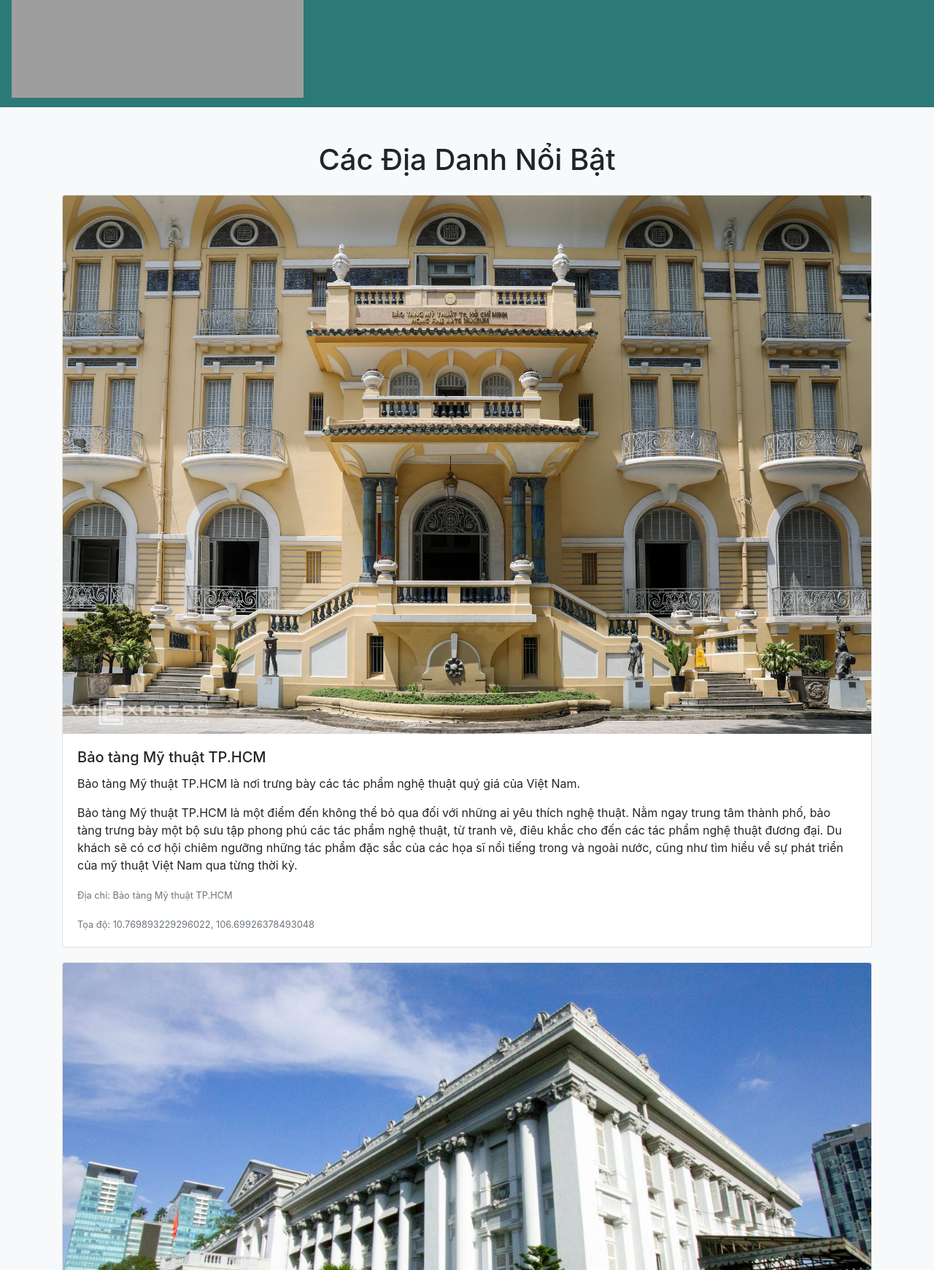
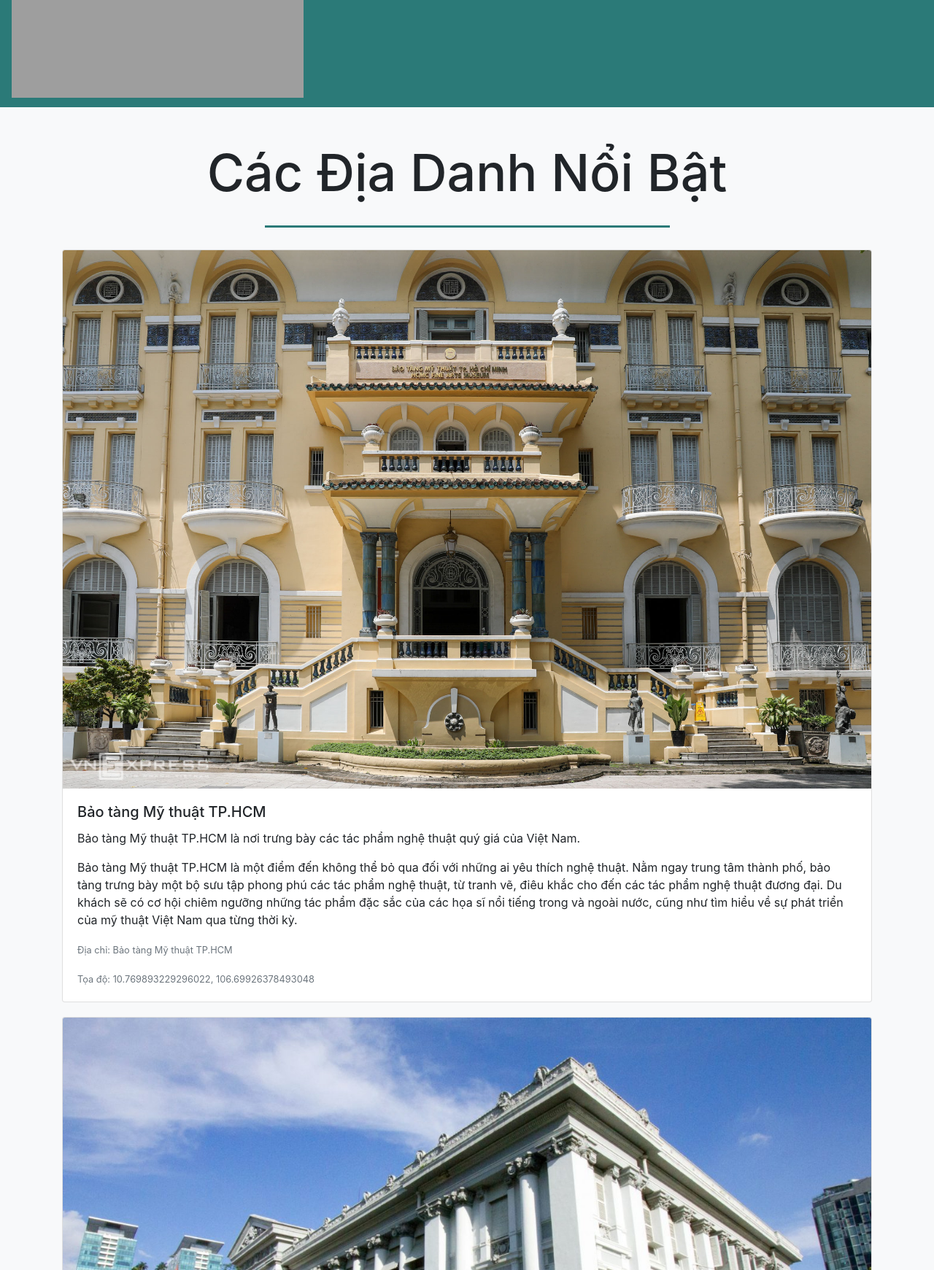
Before and after one commit to Hoctapjs/ThuatToanGTS_ThayTho, a Flask app: page /ditich/ in a window 1280 px wide. Shown: the part 179-1920 px from the top of the page at 73% size. Run offline with Flask 3, Linux system fonts and the light colour scheme; some libraries are stand-ins or nearby versions; grey boxes are pictures that could not be loaded.

Commit message:
sửa lại heading trang di tích

```diff
--- a/templates/ditich.html
+++ b/templates/ditich.html
@@ -6,6 +6,8 @@
     <meta name="viewport" content="width=device-width, initial-scale=1.0">
     <title>Di Tích - Khám Phá Di Tích Lịch Sử</title>
     <link rel="stylesheet" href="https://stackpath.bootstrapcdn.com/bootstrap/4.5.2/css/bootstrap.min.css">
+    <link rel="icon" href="/static/image/map.png" type="image/x-icon">
+
     <style>
         body {
             background-color: #f8f9fa;
@@ -131,7 +133,13 @@
     </header>
 
     <div class="container mt-5">
-        <h1 class="text-center my-4">Các Địa Danh Nổi Bật</h1>
+        <h1 class="text-center my-4" style="font-size: 70px;">Các Địa Danh Nổi Bật</h1>
+        <div class="space" style="margin: 30px 0">
+            <div class="space-device" style="background-color: #2b7a78;
+            width: 50%;
+            height: 3px;
+            margin: 0 auto;"></div>
+        </div>
         <div id="locations"></div>
     </div>
 
--- a/templates/home.html
+++ b/templates/home.html
@@ -6,6 +6,8 @@
     <meta name="viewport" content="width=device-width, initial-scale=1.0">
     <title>Trang Chủ - Khám Phá Di Tích Lịch Sử</title>
     <link rel="stylesheet" href="https://stackpath.bootstrapcdn.com/bootstrap/4.5.2/css/bootstrap.min.css">
+    <link rel="icon" href="/static/image/map.png" type="image/x-icon">
+
     <style>
         /* Cố định vị trí header */
         header {
--- a/templates/index.html
+++ b/templates/index.html
@@ -7,6 +7,7 @@
     <meta name="viewport" content="width=device-width, initial-scale=1.0">
     <link rel="stylesheet" href="https://unpkg.com/leaflet/dist/leaflet.css" />
     <link rel="stylesheet" href="https://stackpath.bootstrapcdn.com/bootstrap/4.5.2/css/bootstrap.min.css">
+    <link rel="icon" href="/static/image/map.png" type="image/x-icon">
     <style>
         /* Thêm CSS từ file gốc của bạn */
         body,
```
Also changed, not shown: static/image/map.png (added).
